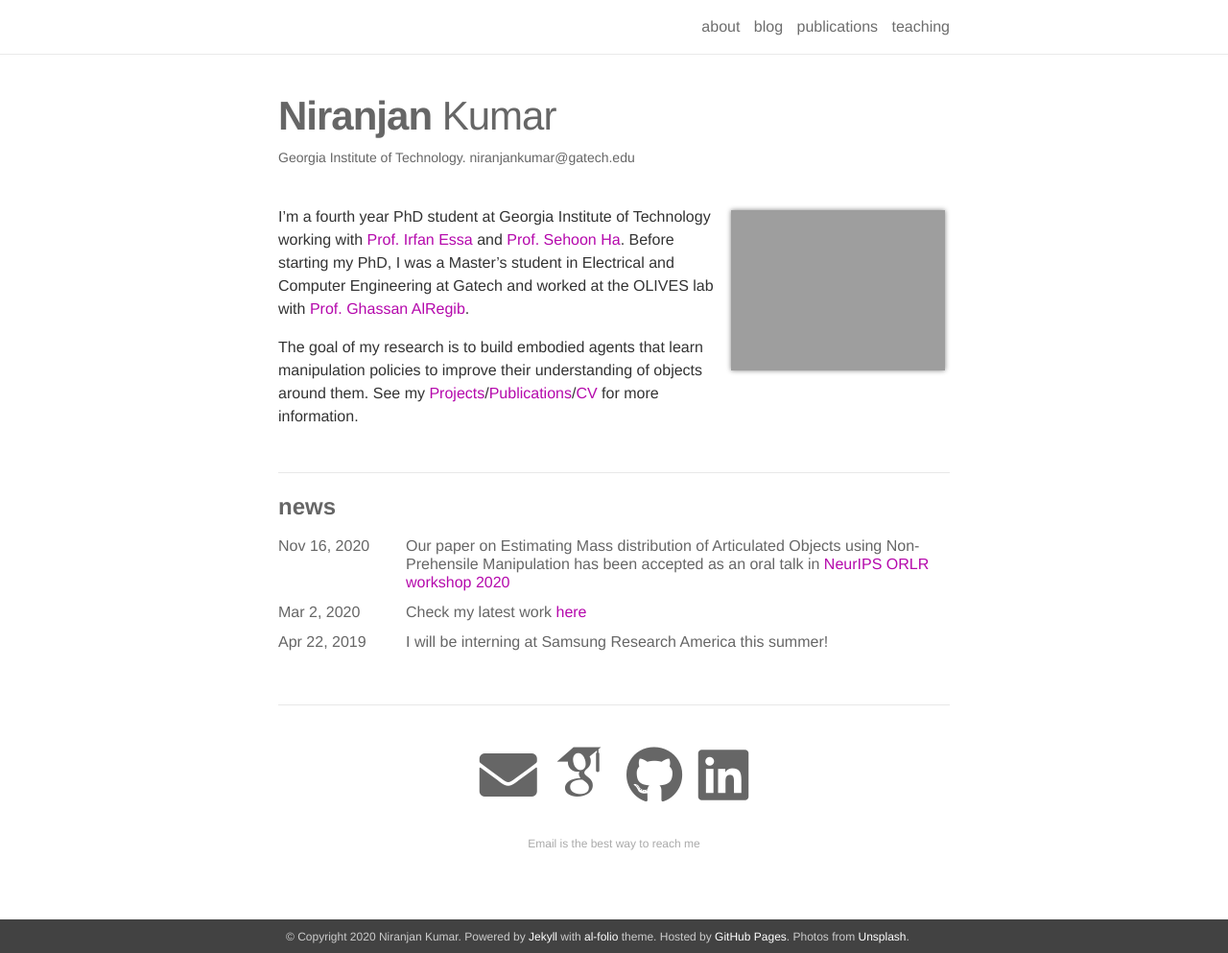
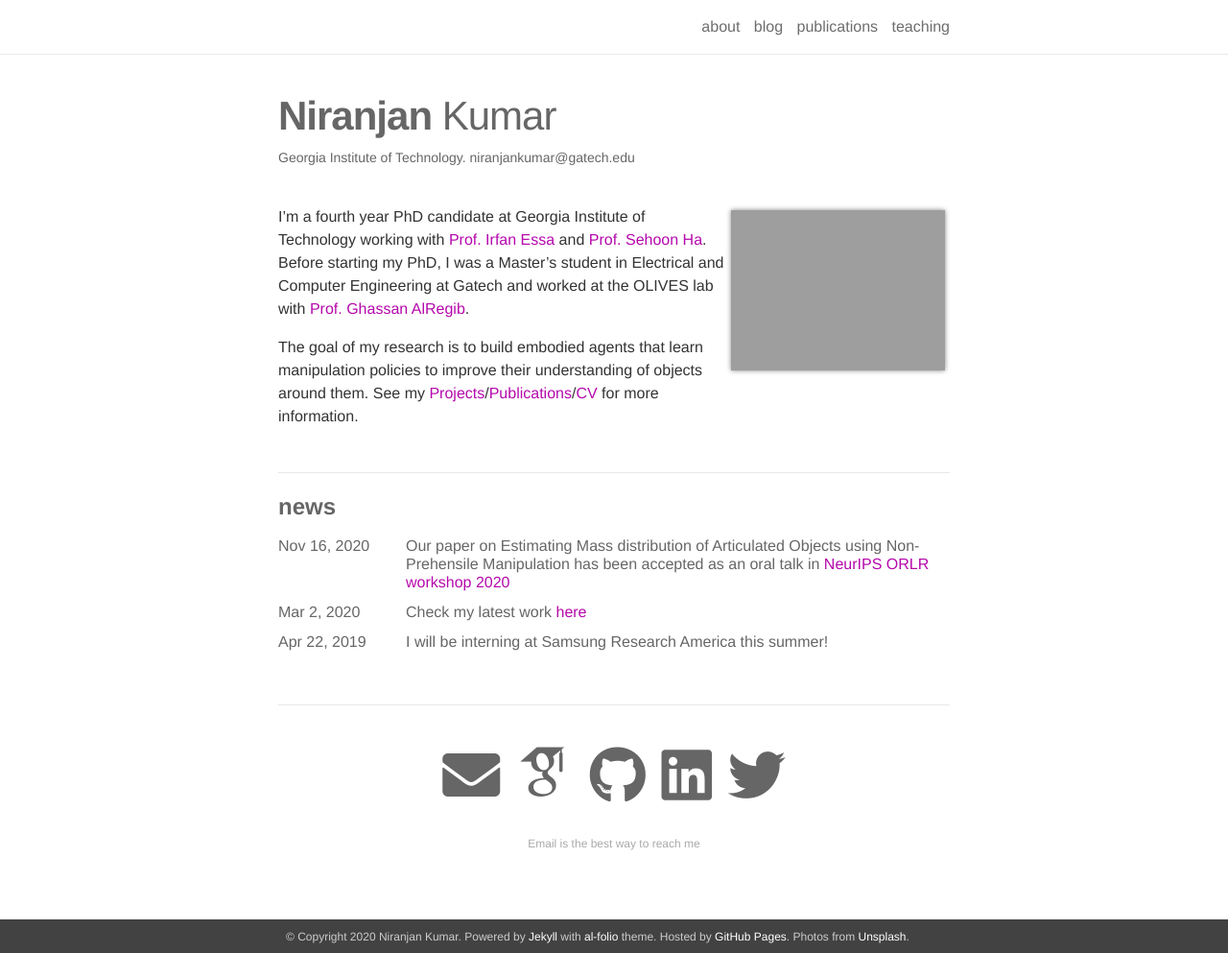
Before and after one commit to kniranjankumar/pre_2024_website, a Jekyll site: the page built from _pages/about.md, in a window 1280 px wide and 993 px high. Shown: the whole window at 96% size. Built offline with Jekyll 4.4.1, drawn with Linux system fonts in a browser that asks for light colours; nearby versions of some CDN libraries; some web fonts are replaced.

Commit message:
candidacy update

```diff
--- a/_config.yml
+++ b/_config.yml
@@ -26,7 +26,7 @@ og_image: # The site-wide (default for all links) Open Graph preview image
 # Social integration
 # -----------------------------------------------------------------------------
 github_username: kniranjankumar
-twitter_username: #twitter handle
+twitter_username: kniranjankumar0
 linkedin_username: kniranjankumar
 scholar_userid: UD7d2NEAAAAJ
 orcid_id: # your ORCID ID
--- a/_pages/about.md
+++ b/_pages/about.md
@@ -12,6 +12,6 @@ profile:
 news: true
 social: true
 ---
-I’m a fourth year PhD student at Georgia Institute of Technology working with <a href="http://www.irfanessa.gatech.edu/" target="blank">Prof. Irfan Essa</a> and <a href="https://www.cc.gatech.edu/~sha9/" target="blank">Prof. Sehoon Ha</a>. Before starting my PhD, I was a Master’s student in Electrical and Computer Engineering at Gatech and worked at the OLIVES lab with <a href="https://ghassanalregib.info/" target="blank">Prof. Ghassan AlRegib</a>.
+I’m a fourth year PhD candidate at Georgia Institute of Technology working with <a href="http://www.irfanessa.gatech.edu/" target="blank">Prof. Irfan Essa</a> and <a href="https://www.cc.gatech.edu/~sha9/" target="blank">Prof. Sehoon Ha</a>. Before starting my PhD, I was a Master’s student in Electrical and Computer Engineering at Gatech and worked at the OLIVES lab with <a href="https://ghassanalregib.info/" target="blank">Prof. Ghassan AlRegib</a>.
 
 The goal of my research is to build embodied agents that learn manipulation policies to improve their understanding of objects around them. See my [Projects](/projects/)/[Publications](/publications/){:target="_blank"}/[CV](/assets/pdf/Niranjan_Kumar_2020.pdf){:target="_blank"} for more information.
```
